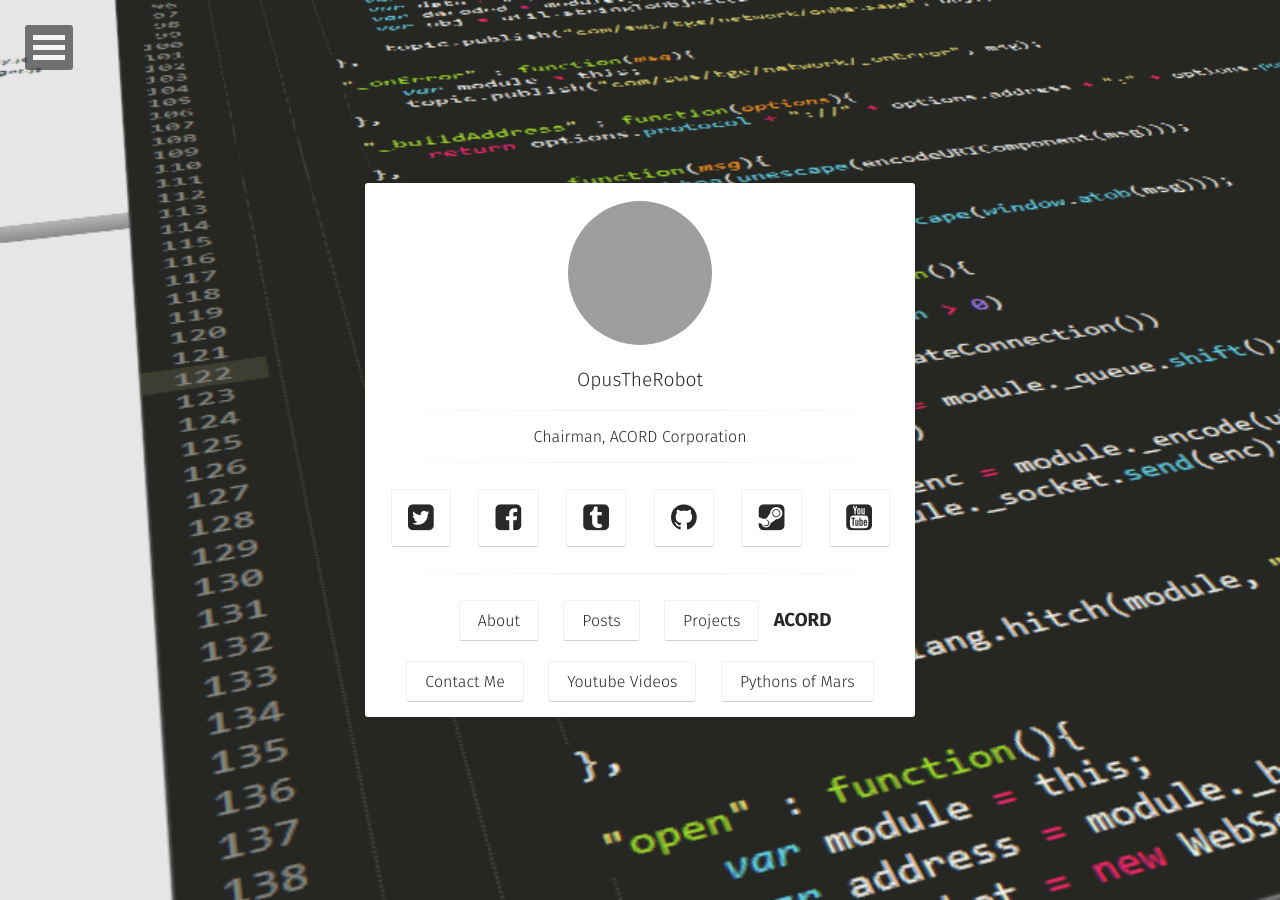
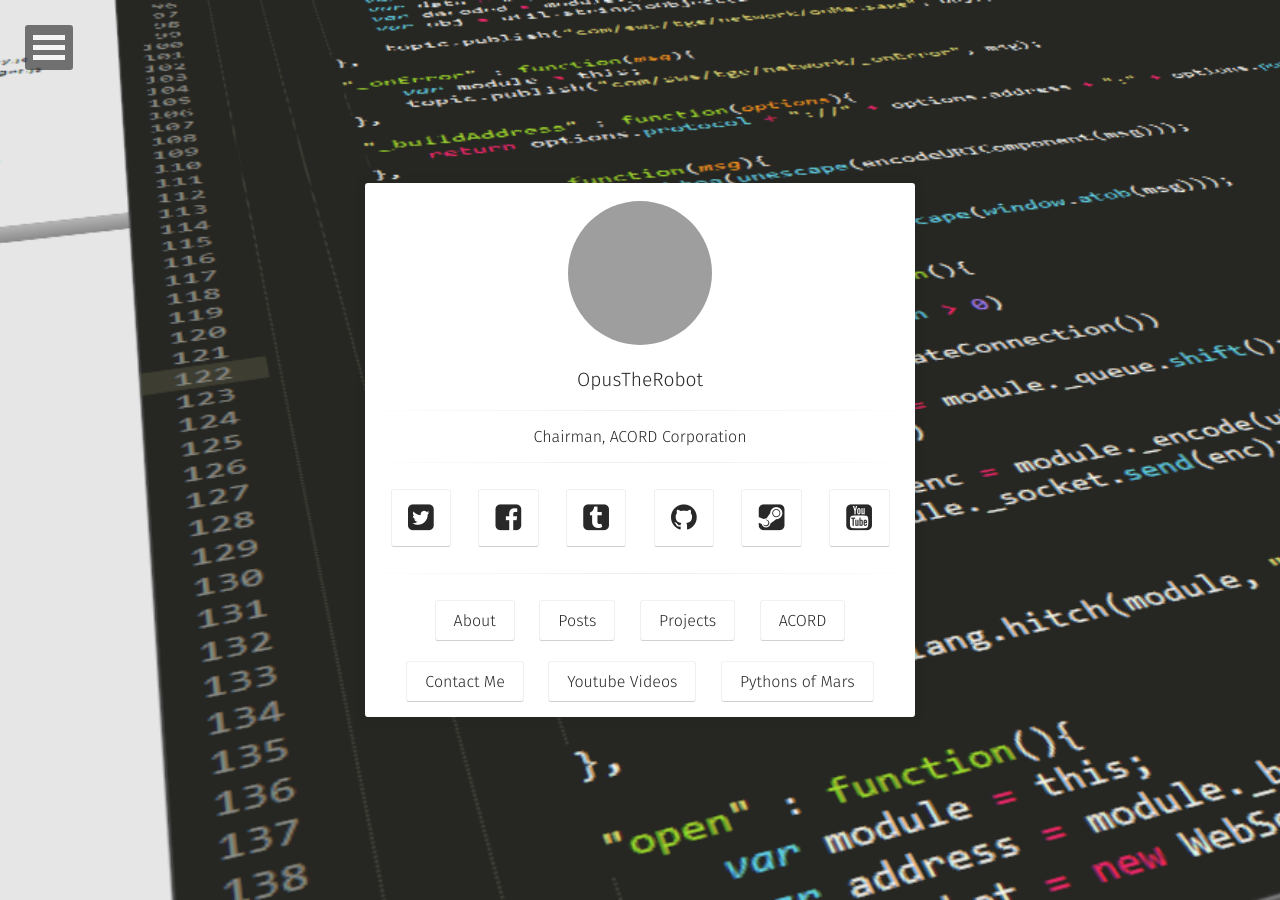
Before and after one commit to Gizmotronn/matrixcog, a Jekyll site: the page built from index.html, in a window 1280 px wide. Built offline with Jekyll 4.4.1, drawn with Linux system fonts in a browser that asks for light colours; some web fonts are replaced; grey boxes are pictures that could not be loaded.

Commit message:
Update home.html

```diff
--- a/_layouts/home.html
+++ b/_layouts/home.html
@@ -41,7 +41,7 @@ layout: compress
                          <a class="btn zoombtn" href="{{ site.url }}/projects">
                          Projects
                          </a>
-                        <a href="http://acord.tech/news">
+                        <a class="btn zoombtn" href="http://acord.tech/news">
                          ACORD
                          </a>
                         </a>
```
